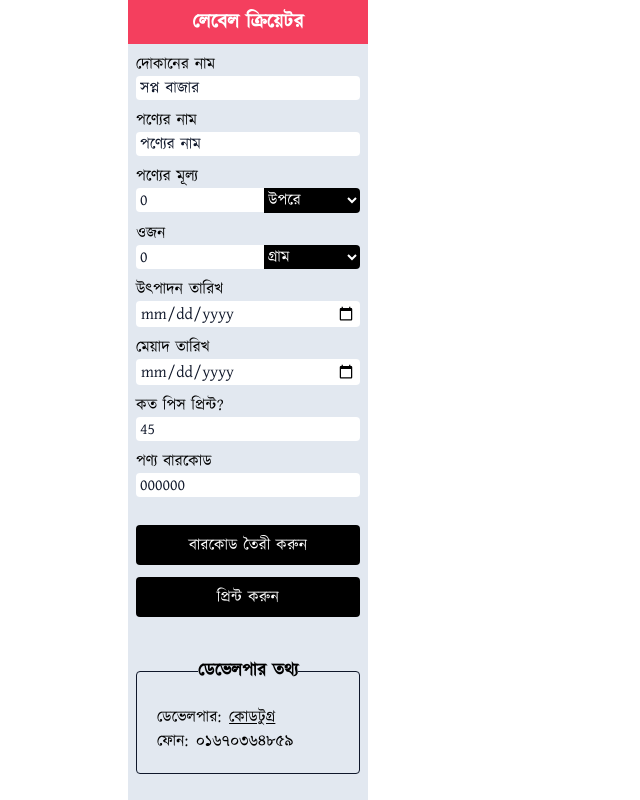
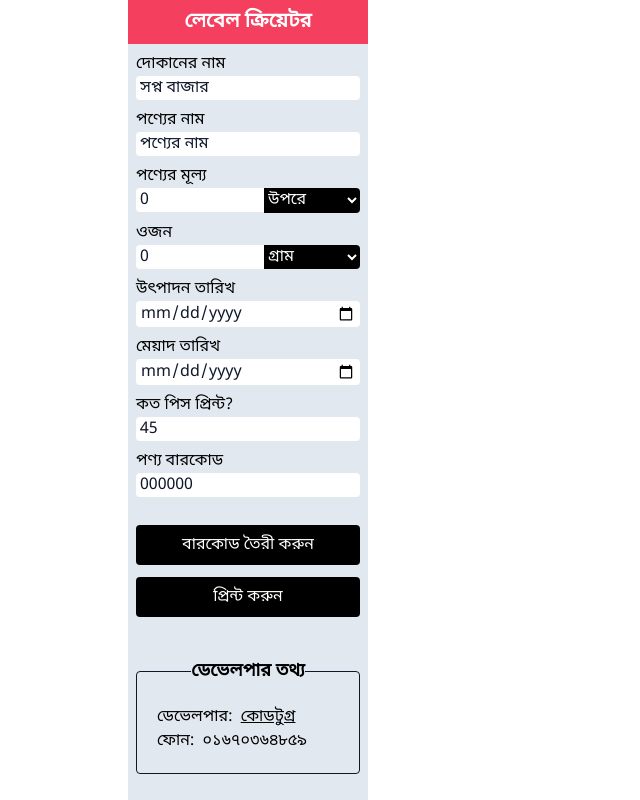
Before and after one commit to rizveejack/barcodeGenerator, a website: page index.html in a window 1280 px wide. Shown: the whole page, without its empty margins (0-640 px from the left). Drawn offline with Linux system fonts and the light colour scheme.

Commit message:
fix barcode generator

```diff
--- a/input.css
+++ b/input.css
@@ -4,7 +4,7 @@
 
 @font-face {
     font-family: 'bnFont';
-    src: url('../fonts/bangla.ttf') format('truetype');
+    src: url('../fonts/noto.ttf') format('truetype');
     font-weight: normal;
     font-style: normal;
 }
```
Also changed, not shown: css/style.css, fonts/bangla.ttf (deleted), fonts/noto.ttf (added).
